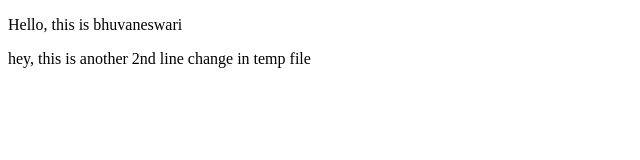
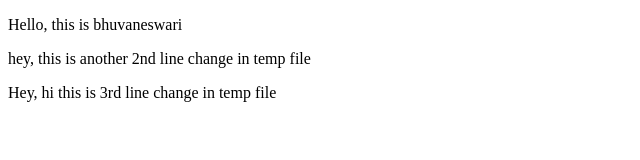
Before and after one commit to Bhuvna27/Deep-Learning, a plain HTML site: page temp.html in a window 1280 px wide. Shown: the whole page, without its empty margins (0-640 px from the left). Drawn offline with Linux system fonts and the light colour scheme.

Commit message:
"my third commit"

```diff
--- a/temp.html
+++ b/temp.html
@@ -8,5 +8,6 @@
 <body>
     <p>Hello, this is bhuvaneswari</p>
     <p>hey, this is another 2nd line change in temp file</p>
+    <p>Hey, hi this is 3rd line change in temp file</p>
 </body>
 </html>
```
